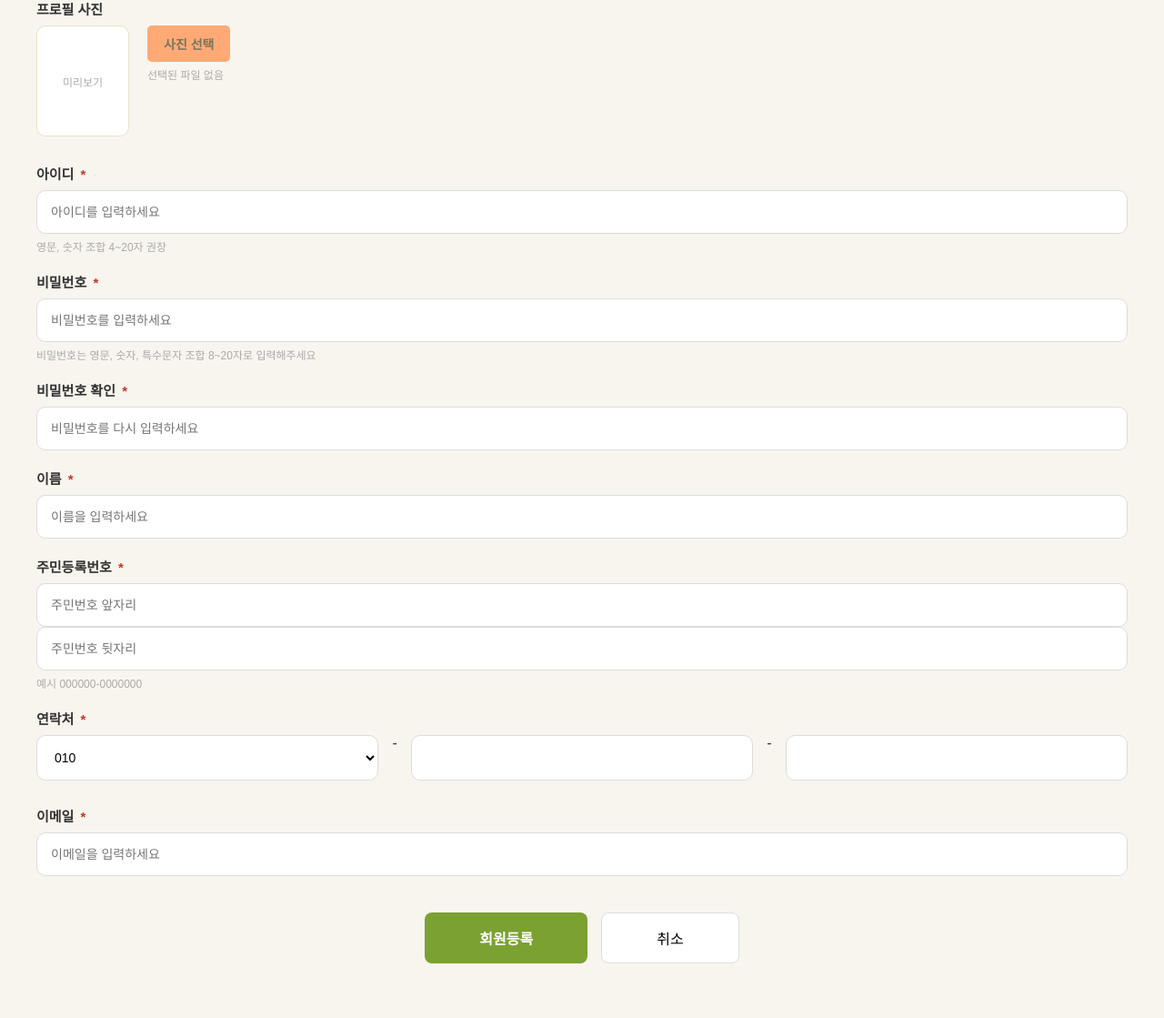
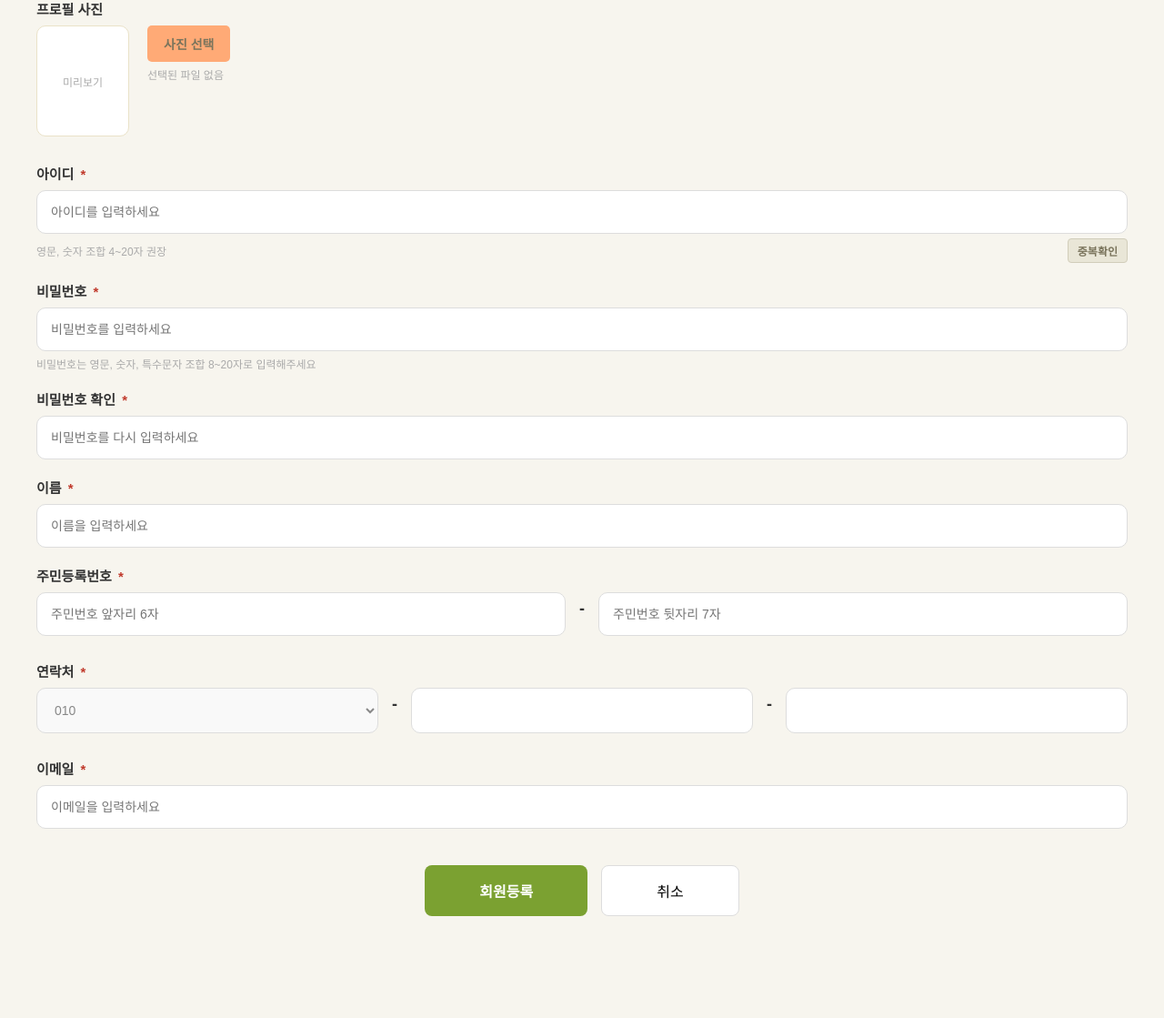
Before and after one commit to osa200279/STEVEN_ZIPS, a Java web app: page /member/join.do in a window 1280 px wide. Shown: the part 207-1326 px from the top of the page at 91% size. After the commit the page ends 1214 px from the top, so only its background shows below. Run offline with Spring Boot 4, a stand-in JSP engine, Linux system fonts and the light colour scheme; the visitor is signed in with stand-in values (Sample User, id 1); some of the project's set-up classes (security, data sources, template engines, error pages and the like) are left out, and stand-ins take their place.

Commit message:
2026.04.27 이용로 아이디 중복체크 기능 추가

```diff
--- a/STEVEN_ZIPS/src/main/java/kr/or/ddit/common/config/SecurityConfig.java
+++ b/STEVEN_ZIPS/src/main/java/kr/or/ddit/common/config/SecurityConfig.java
@@ -37,6 +37,7 @@ public class SecurityConfig {
             "/member/join",
             "/member/update",
             "/member/mypage.do",
+            "/member/idCheck",
             "/.well-known/**"
     };
 
--- a/STEVEN_ZIPS/src/main/java/kr/or/ddit/domain/member/controller/MemberController.java
+++ b/STEVEN_ZIPS/src/main/java/kr/or/ddit/domain/member/controller/MemberController.java
@@ -54,4 +54,27 @@ public class MemberController {
         }
     }
 
+    @ResponseBody
+    @GetMapping("/idCheck")
+    public ResponseEntity<Map<String, String>> idCheck(@RequestParam String userId){
+        log.info("idCheck() 실행");
+        Map<String, String> resp = new HashMap<>();
+
+        try{
+            ServiceResult result = service.idCheck(userId);
+
+            if(ServiceResult.EXIST.equals(result)){
+                resp.put("res", "EXIST");
+                resp.put("message", "이미 사용 중인 아이디입니다!");
+                return new ResponseEntity<>(resp, HttpStatus.OK);
+            }else {
+                resp.put("res", "NOTEXIST");
+                resp.put("message", "사용 가능한 아이디입니다!");
+                return new ResponseEntity<>(resp, HttpStatus.OK);
+            }
+        }catch (Exception e){
+            resp.put("message", "서버 에러로 인해 중복확인에 실패하였습니다.");
+            return new ResponseEntity<>(resp, HttpStatus.INTERNAL_SERVER_ERROR);
+        }
+    }
 }
--- a/STEVEN_ZIPS/src/main/java/kr/or/ddit/domain/member/mapper/IMemberMapper.java
+++ b/STEVEN_ZIPS/src/main/java/kr/or/ddit/domain/member/mapper/IMemberMapper.java
@@ -1,6 +1,8 @@
 package kr.or.ddit.domain.member.mapper;
+import kr.or.ddit.common.ServiceResult;
 import kr.or.ddit.domain.member.vo.MemberVO;
 import org.apache.ibatis.annotations.Mapper;
+import org.apache.ibatis.annotations.Param;
 
 import java.util.Map;
 
@@ -11,6 +13,9 @@ public interface IMemberMapper {
     MemberVO readByUserInfo(String username);
 
     int joinMember(MemberVO member);
+
+    int idCheck(@Param("userId") String userId);
+
     int updateMember(MemberVO member);
 
     void addAuth(String userNo);
--- a/STEVEN_ZIPS/src/main/java/kr/or/ddit/domain/member/service/IMemberService.java
+++ b/STEVEN_ZIPS/src/main/java/kr/or/ddit/domain/member/service/IMemberService.java
@@ -10,6 +10,8 @@ public interface IMemberService {
 
     ServiceResult joinMember(MemberVO member, MultipartFile profFile);
 
+    ServiceResult idCheck(String userId);
+
     ServiceResult updateMember(MemberVO member);
 
     void deleteMember(String userNo);
@@ -19,4 +21,5 @@ public interface IMemberService {
     MemberVO getMemberByUserNo(String userNo);
 
     void updateAlarm(Map<String, Object> param);
+
 }
--- a/STEVEN_ZIPS/src/main/resources/mybatis/mapper/member/member_Mapper.xml
+++ b/STEVEN_ZIPS/src/main/resources/mybatis/mapper/member/member_Mapper.xml
@@ -73,6 +73,10 @@
         )
     </insert>
 
+    <select id="idCheck" parameterType="string" resultType="int">
+        select count(*) from member where user_id = #{userId}
+    </select>
+
     <insert id="addAuth" parameterType="string">
         insert into auth(user_no, user_role_cd)
         values (
--- a/STEVEN_ZIPS/src/main/webapp/WEB-INF/views/member/join.jsp
+++ b/STEVEN_ZIPS/src/main/webapp/WEB-INF/views/member/join.jsp
@@ -90,6 +90,40 @@
             border-color: #7BA131;
         }
 
+        /* 힌트와 버튼을 양 끝으로 배치 */
+        .id-check-row {
+            display: flex;
+            justify-content: space-between;
+            align-items: center;
+            margin-top: 5px;
+        }
+
+        /* 힌트 메시지 기본 여백 제거 */
+        .id-check-row .input-hint {
+            margin-top: 0;
+        }
+
+        .id-btn-small {
+            background: #E9E6D7;
+            border: 1px solid #D1CDBA;
+            color: #7A745C;
+            padding: 4px 10px;
+            border-radius: 4px;
+            font-size: 12px;
+            font-weight: bold;
+            cursor: pointer;
+            transition: background 0.2s;
+        }
+
+        .id-btn-small:hover {
+            background: #DEDAC6;
+        }
+
+        .input-control:read-only {
+            background-color: #F9F9F9;
+            color: #888;
+        }
+
         .input-hint {
             font-size: 12px;
             color: #AAA;
@@ -137,6 +171,13 @@
             gap: 15px;
             margin-top: 0px;
             padding-bottom: 8px;
+        }
+
+        .tel-area span {
+            display: inline-block;
+            transform: translateY(8px);
+            font-weight: bold;
+            font-size: 18px;
         }
 
         /* 하단 버튼 영역 */
@@ -197,8 +238,15 @@
 
     <div class="form-group">
         <div class="form-label">아이디 <span>*</span></div>
-        <input type="text" name="userId" class="input-control" placeholder="아이디를 입력하세요">
-        <div class="input-hint">영문, 숫자 조합 4~20자 권장</div>
+        <input type="text" name="userId" id="userId" class="input-control" placeholder="아이디를 입력하세요">
+        <div class="id-check-row">
+            <div class="input-hint">영문, 숫자 조합 4~20자 권장</div>
+            <button type="button" id="idCheckBtn" class="id-btn-small">
+                중복확인
+            </button>
+        </div>
+
+        <input type="hidden" id="isIdChecked" value="N">
     </div>
 
     <div class="form-group">
@@ -220,9 +268,11 @@
     <div class="form-group">
         <div class="form-label">주민등록번호 <span>*</span></div>
         <input type="text" name="userRrno" id="userRrno" class="input-control" hidden="hidden">
-        <input type="text" class="input-control" id="rrno1" name="rrno1" placeholder="주민번호 앞자리">
-        <input type="text" class="input-control" id="rrno2" name="rrno2" placeholder="주민번호 뒷자리">
-        <div class="input-hint">예시 000000-0000000</div>
+        <div class="tel-area">
+            <input type="text" class="input-control" id="rrno1" name="rrno1" placeholder="주민번호 앞자리 6자">
+            <span>-</span>
+            <input type="text" class="input-control" id="rrno2" name="rrno2" placeholder="주민번호 뒷자리 7자">
+        </div>
     </div>
 
     <div class="form-group">
@@ -236,9 +286,9 @@
                 <option value="018">018</option>
                 <option value="019">019</option>
             </select>
-            -
+            <span>-</span>
             <input type="text" class="input-control" id="tel2"/>
-            -
+            <span>-</span>
             <input type="text" class="input-control" id="tel3"/>
         </div>
         <input type="text" name="userTelno" id="userTelno" hidden="hidden">
@@ -260,6 +310,49 @@
 
 <script type="module">
 document.addEventListener('DOMContentLoaded', function () {
+
+    // 아이디 중복확인 기능
+    const idCheckBtn = document.querySelector('#idCheckBtn');
+    idCheckBtn.addEventListener('click', async e => {
+        e.preventDefault();
+        const form = document.querySelector("#joinForm");
+        const userId = document.querySelector('#userId').value.trim();
+
+        if(!userId){
+            alert("아이디를 입력해주세요.");
+            form.elements['userId'].focus();
+            return;
+        }
+
+        const regex = /^[a-zA-Z0-9]{4,20}$/;
+
+        if (regex && !regex.test(userId)) {
+            alert("아이디는 영문, 숫자 조합 4~20자로 입력해주세요.");
+            form.elements['userId'].focus();
+            return;
+        }
+
+        try{
+            const resp = await fetch(`/member/idCheck?userId=\${userId}`);
+
+            const result = await resp.json();
+            if(result.res === "NOTEXIST"){
+                document.querySelector('#isIdChecked').value = "Y";
+                alert(result.message);
+            } else {
+                document.querySelector('#isIdChecked').value = "N";
+                alert(result.message);
+            }
+
+        } catch (error){
+            console.log("Fetch 에러발생 : ", error);
+        }
+    });
+
+    // 아이디 입력란 값이 바뀌면 아이디 중복체크 상태 초기화
+    document.querySelector('#userId').addEventListener('input', () => {
+        document.querySelector('#isIdChecked').value = "N";
+    });
 
     // 회원등록 버튼 클릭 이벤트
     const memRegBtn = document.querySelector("#memRegBtn");
@@ -319,6 +412,12 @@ document.addEventListener('DOMContentLoaded', function () {
                 invalidMsg: "올바른 이메일 형식이 아닙니다."
             }
         };
+
+        // id중복체크 여부 확인
+        if(document.querySelector('#isIdChecked').value === "N"){
+            alert("아이디 중복체크를 해주세요!");
+            return;
+        }
 
         // 유효성 체크
         for (const [inputName, rule] of Object.entries(validationRules)) {
```
Also changed, not shown: STEVEN_ZIPS/src/main/java/kr/or/ddit/domain/member/service/MemberServiceImpl.java (+10 -0 lines), 1 other file.
